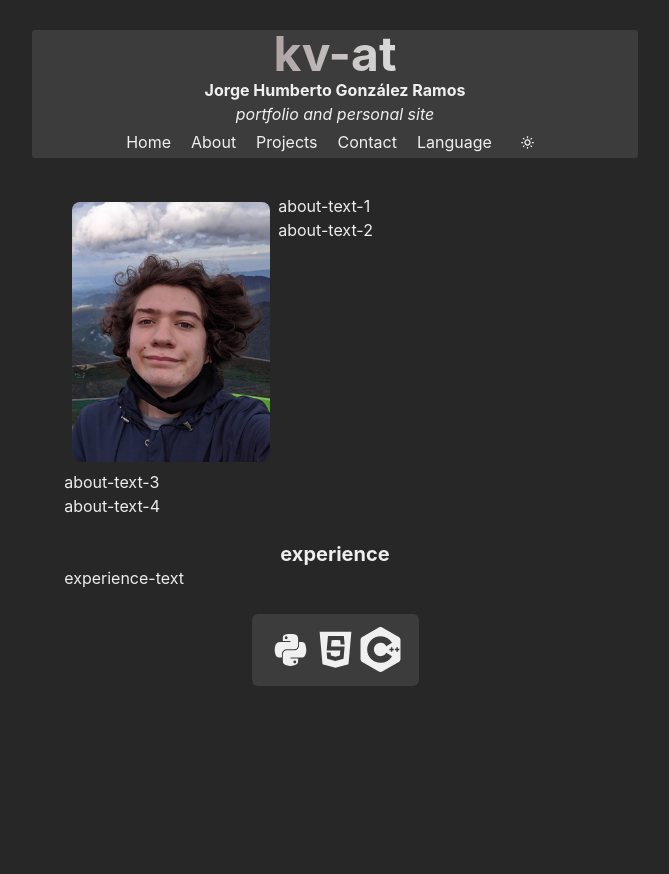
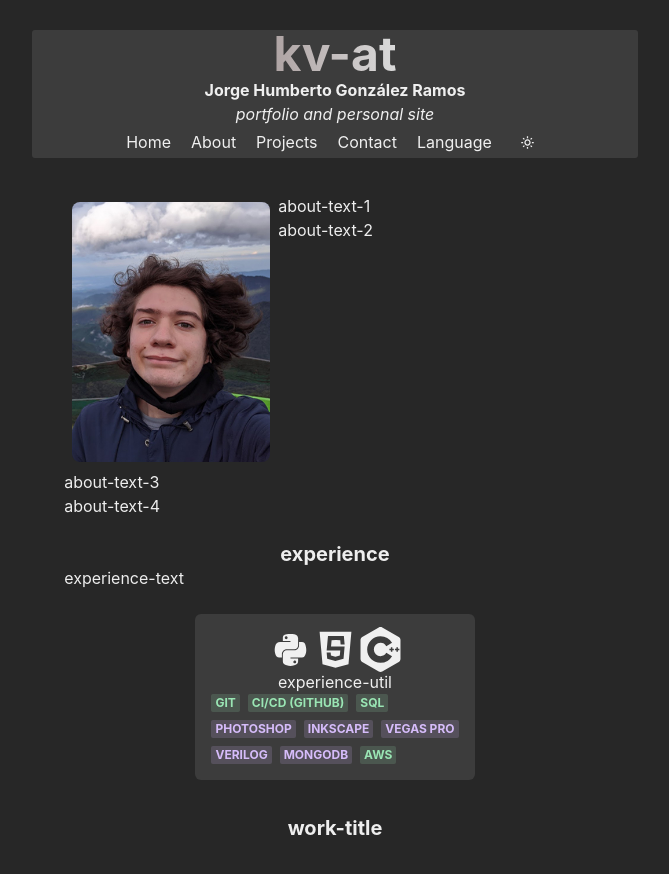
Before and after one commit to kwattt/kv-at-portfolio-react-ts, a React (Create React App) app: page / in a window 1280 px wide. Shown: the top 874 px of the page, without its empty margins (305-974 px from the left). Built offline with nearby package versions, Linux system fonts and the light colour scheme.

Commit message:
Experience badges

```diff
--- a/public/locales/es/translation.json
+++ b/public/locales/es/translation.json
@@ -14,6 +14,8 @@
   "about-text-4": "Mi principal objetivo es aprovechar mis habilidades y enfocarlas en la creación de nuevas herramientas y soluciones para todos los usuarios.",
   "experience": "Experiencia",
   "experience-text": "Principalmente he trabajado con el lenguaje de python y javascript, sin embargo como hobby y estudio también he aprendido lenguajes como c, c++, c#  y lenguajes de scripting. Da click en el icono para ver las tecnologías!",
-  "experience-low": "Experiencia baja",
-  "experience-high": "Experiencia alta"
+  "experience-util": "Otras utilidades",
+
+
+  "work-title": "Proyectos"
 }
--- a/src/Components/Home/About/Experience.tsx
+++ b/src/Components/Home/About/Experience.tsx
@@ -3,7 +3,9 @@ import {
   Text,
   Center,
   Heading,
-  useColorModeValue
+  useColorModeValue,
+  Badge,
+  HStack
 } from "@chakra-ui/react"
 
 import { useTranslation } from 'react-i18next';
@@ -29,10 +31,37 @@ const Experience = () => {
 
     <Center>
       <Box bg={contColor} p={4} borderRadius="md" mt={6}>
-        <LangCase name="Python" Icon={DiPython} Content={PythonCase}/>
-        <LangCase name="JavaScript" Icon={DiJavascript} Content={JSCase}/>
-        <LangCase name="C++" Icon={SiCplusplus} Content={CplusCase}/>
+
+
+        <Box alignContent="center">
+          <Center>
+            <LangCase name="Python" Icon={DiPython} Content={PythonCase}/>
+            <LangCase name="JavaScript" Icon={DiJavascript} Content={JSCase}/>
+            <LangCase name="C++" Icon={SiCplusplus} Content={CplusCase}/>
+          </Center>
+        </Box>
+        <Box textAlign="center">
+          {t('experience-util')}
+          <Box>
+            <HStack>
+              <Badge colorScheme="green">git</Badge>
+              <Badge colorScheme="green">ci/cd (github)</Badge>
+              <Badge colorScheme="green">SQL</Badge>
+            </HStack>
+            <HStack mt={2}>
+              <Badge colorScheme="purple">photoshop</Badge>
+              <Badge colorScheme="purple">inkscape</Badge>
+              <Badge colorScheme="purple">vegas pro</Badge>
+            </HStack>
+            <HStack mt={2}>
+              <Badge colorScheme="purple">verilog</Badge>
+              <Badge colorScheme="purple">mongodb</Badge>
+              <Badge colorScheme="green">AWS</Badge>
+            </HStack>
+          </Box>
+        </Box>
       </Box>
+
     </Center>
 
 
--- a/src/Components/Home/Projects/Projects.tsx
+++ b/src/Components/Home/Projects/Projects.tsx
@@ -1,10 +1,20 @@
+import {
+  Box,
+  Center,
+  Heading
+} from "@chakra-ui/react";
+
+
+
+import { useTranslation } from 'react-i18next';
 
 const Projects = () => {
+  const { t } = useTranslation();
 
+  return (<Box>
+    <Center><Heading as="h2" size="md">{t('work-title')}</Heading></Center>
 
-  return (<>
-
-  </>)
+  </Box>)
 }
 
 export default Projects;
```
Also changed, not shown: 1 other file (tests, documents, lock files or other folders).
